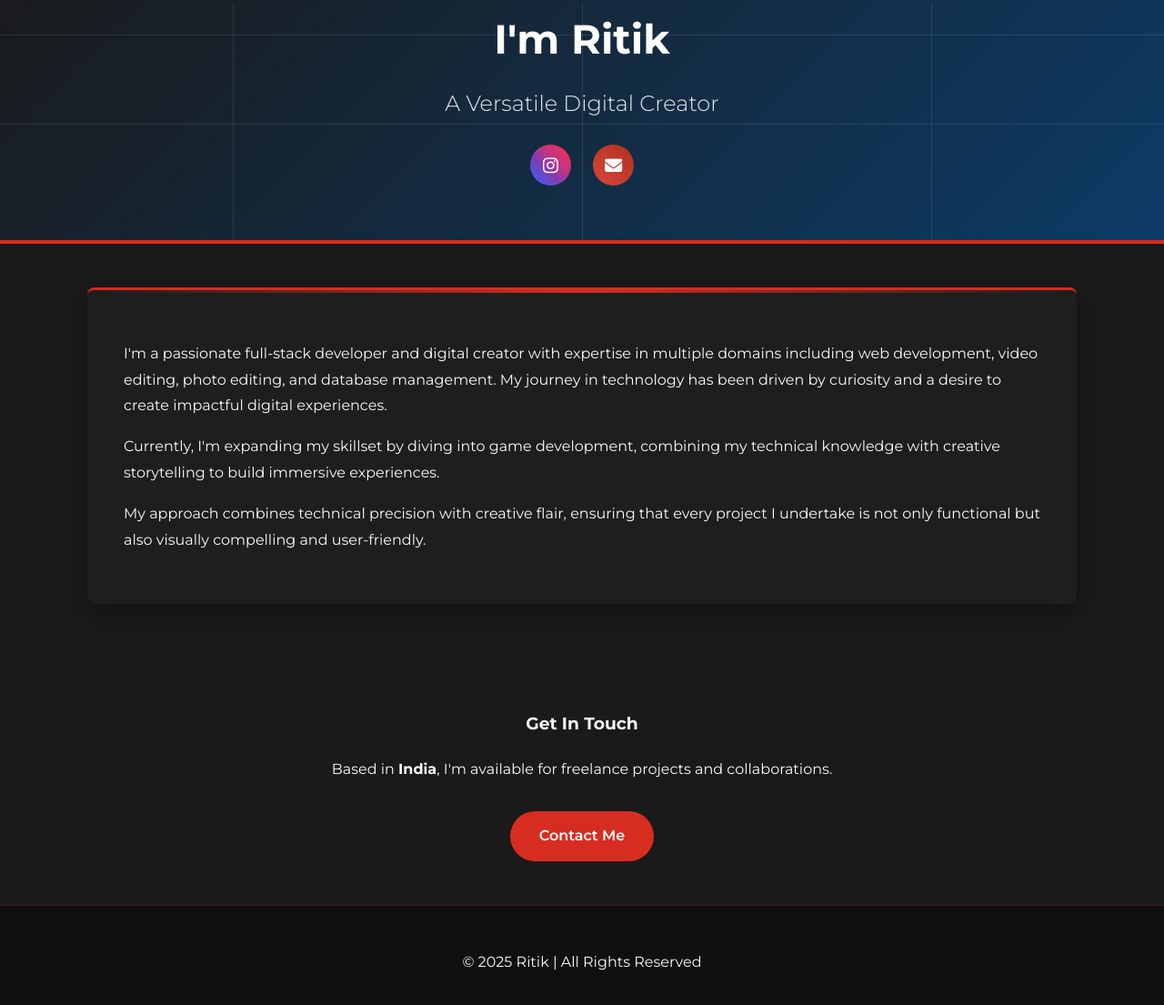
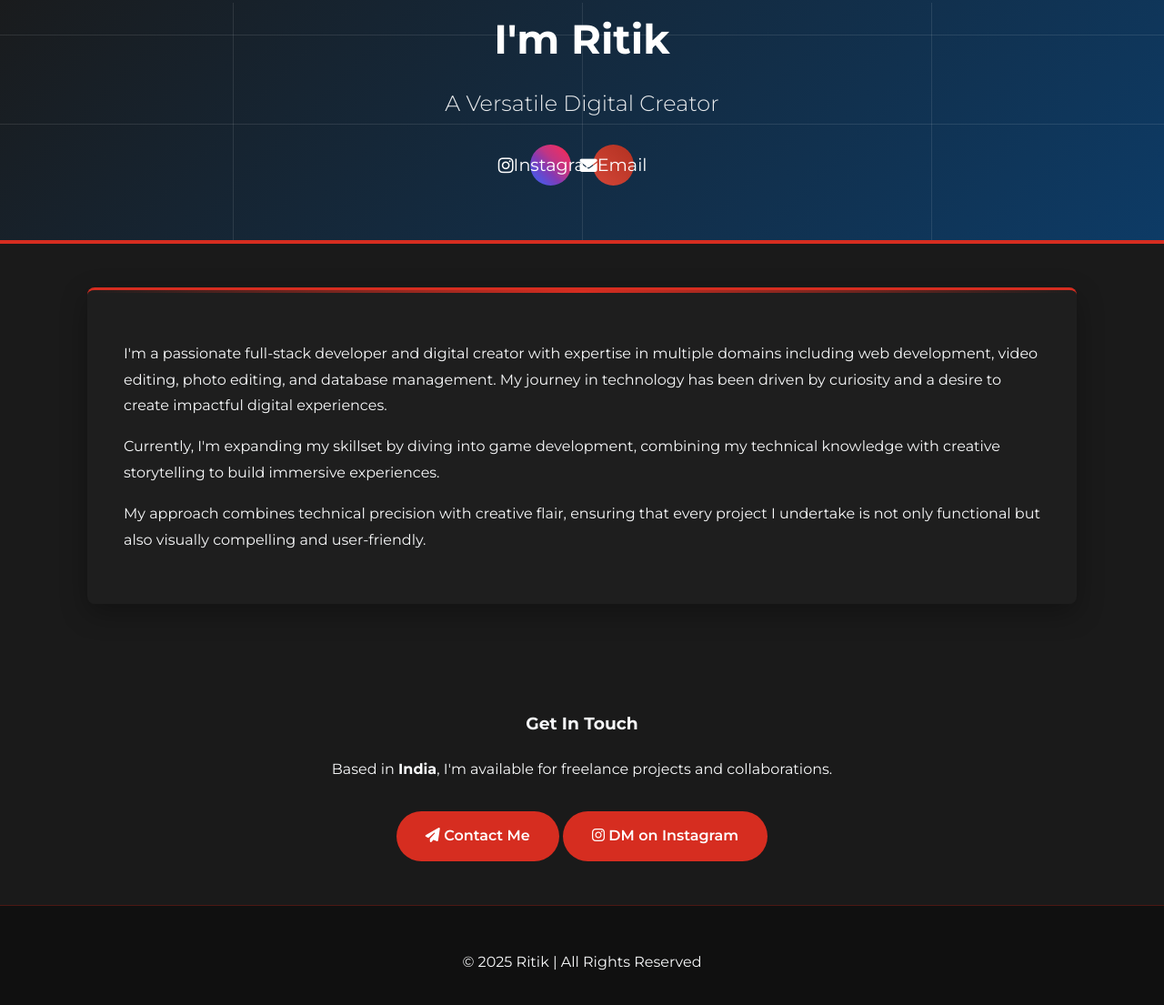
Before and after one commit to rxt1k/allaboutritik, a plain HTML site: page index.html in a window 1280 px wide. Shown: the part 61-1166 px from the top of the page at 91% size. Drawn offline with Linux system fonts and the light colour scheme.

Commit message:
Update index.html

```diff
--- a/index.html
+++ b/index.html
@@ -21,10 +21,10 @@
             <h2>A Versatile Digital Creator</h2>
             <div class="social-links">
                 <a href="https://www.instagram.com/tvssed.ritik/" target="_blank" class="social-btn instagram">
-                    <i class="fab fa-instagram"></i>
+                    <i class="fab fa-instagram"></i> Instagram
                 </a>
                 <a href="mailto:editzritik42@gmail.com" class="social-btn email">
-                    <i class="fas fa-envelope"></i>
+                    <i class="fas fa-envelope"></i> Email
                 </a>
             </div>
         </div>
@@ -42,7 +42,14 @@
         <section class="contact">
             <h3>Get In Touch</h3>
             <p>Based in <strong>India</strong>, I'm available for freelance projects and collaborations.</p>
-            <a href="mailto:editzritik42@gmail.com" class="btn">Contact Me</a>
+            <div class="contact-buttons">
+                <a href="mailto:editzritik42@gmail.com" class="btn contact-btn">
+                    <i class="fas fa-paper-plane"></i> Contact Me
+                </a>
+                <a href="https://www.instagram.com/tvssed.ritik/" target="_blank" class="btn instagram-btn">
+                    <i class="fab fa-instagram"></i> DM on Instagram
+                </a>
+            </div>
         </section>
     </main>
 
```
